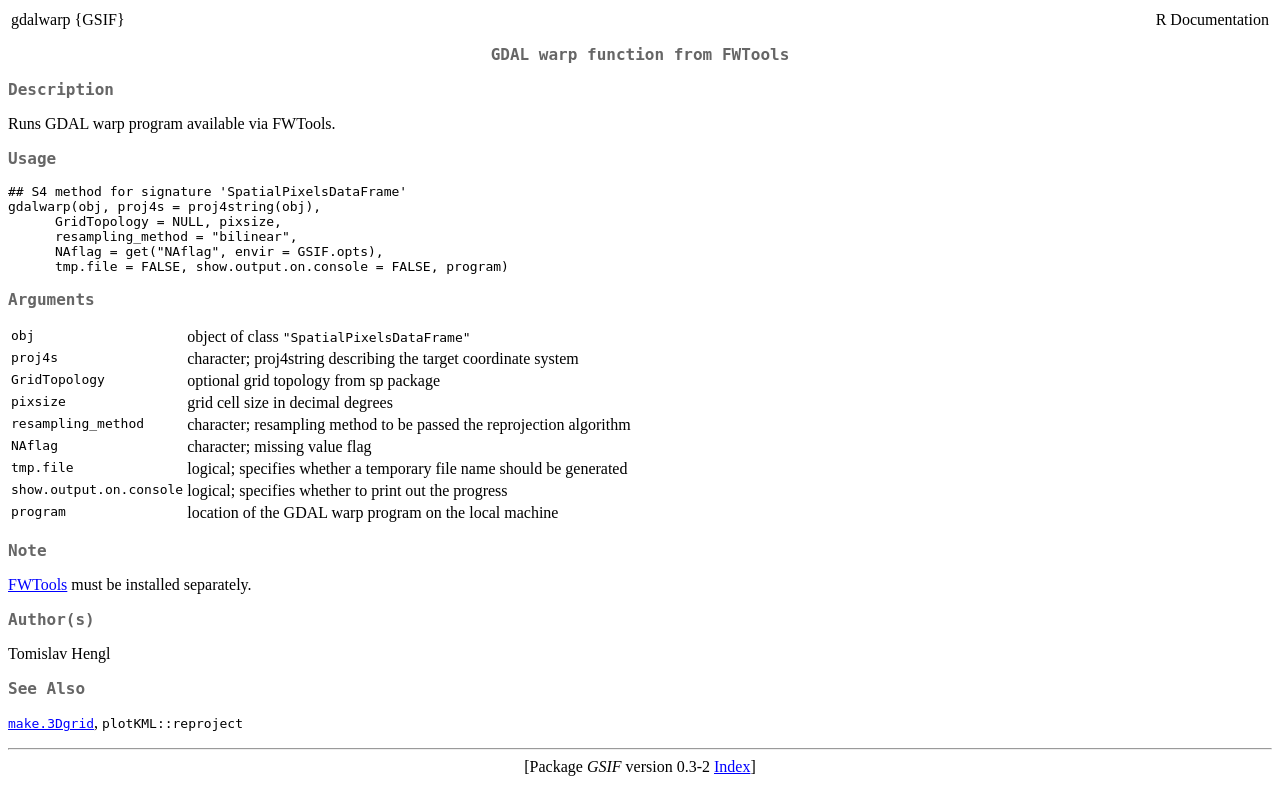
After one commit to r-forge/gsif, a PHP site: page /gdalwarp.html in a window 1280 px wide. The commit adds this page. Run offline with PHP 8.4, Linux system fonts and the light colour scheme.

Commit message:
added gdalwarp.html
git-svn-id: svn://svn.r-forge.r-project.org/svnroot/gsif@82 edb9625f-4e0d-4859-8d74-9fd3b1da38cb

```diff
--- /dev/null
+++ b/www/gdalwarp.html
@@ -0,0 +1,86 @@
+<!DOCTYPE html PUBLIC "-//W3C//DTD HTML 4.01 Transitional//EN">
+<html><head><title>R: GDAL warp function from FWTools</title>
+<meta http-equiv="Content-Type" content="text/html; charset=utf-8">
+<link rel="stylesheet" type="text/css" href="R.css">
+</head><body>
+
+<table width="100%" summary="page for gdalwarp {GSIF}"><tr><td>gdalwarp {GSIF}</td><td align="right">R Documentation</td></tr></table>
+
+<h2>GDAL warp function from FWTools</h2>
+
+<h3>Description</h3>
+
+<p>Runs GDAL warp program available via FWTools.</p>
+
+
+<h3>Usage</h3>
+
+<pre>
+## S4 method for signature 'SpatialPixelsDataFrame'
+gdalwarp(obj, proj4s = proj4string(obj),
+      GridTopology = NULL, pixsize,
+      resampling_method = "bilinear",
+      NAflag = get("NAflag", envir = GSIF.opts),
+      tmp.file = FALSE, show.output.on.console = FALSE, program)
+</pre>
+
+
+<h3>Arguments</h3>
+
+<table summary="R argblock">
+<tr valign="top"><td><code>obj</code></td>
+<td>
+<p>object of class <code>"SpatialPixelsDataFrame"</code></p>
+</td></tr>
+<tr valign="top"><td><code>proj4s</code></td>
+<td>
+<p>character; proj4string describing the target coordinate system</p>
+</td></tr>
+<tr valign="top"><td><code>GridTopology</code></td>
+<td>
+<p>optional grid topology from sp package</p>
+</td></tr>
+<tr valign="top"><td><code>pixsize</code></td>
+<td>
+<p>grid cell size in decimal degrees</p>
+</td></tr>
+<tr valign="top"><td><code>resampling_method</code></td>
+<td>
+<p>character; resampling method to be passed the reprojection algorithm</p>
+</td></tr>
+<tr valign="top"><td><code>NAflag</code></td>
+<td>
+<p>character; missing value flag</p>
+</td></tr>
+<tr valign="top"><td><code>tmp.file</code></td>
+<td>
+<p>logical; specifies whether a temporary file name should be generated</p>
+</td></tr>
+<tr valign="top"><td><code>show.output.on.console</code></td>
+<td>
+<p>logical; specifies whether to print out the progress</p>
+</td></tr>
+<tr valign="top"><td><code>program</code></td>
+<td>
+<p>location of the GDAL warp program on the local machine</p>
+</td></tr>
+</table>
+
+
+<h3>Note</h3>
+
+<p><a href="http://fwtools.maptools.org/">FWTools</a> must be installed separately.
+</p>
+
+
+<h3>Author(s)</h3>
+
+<p> Tomislav Hengl </p>
+
+
+<h3>See Also</h3>
+
+ <p><code><a href="make.3Dgrid.html">make.3Dgrid</a></code>, <code>plotKML::reproject</code> </p>
+
+<hr><div align="center">[Package <em>GSIF</em> version 0.3-2 <a href="00Index.html">Index</a>]</div>
+</body></html>
--- a/www/index.php
+++ b/www/index.php
@@ -75,7 +75,7 @@ echo $contents; } ?>
 &gt; system(&quot;R CMD INSTALL GSIF_0.3-2.tar.gz&quot;) </pre>
 <p>GSIF package extensively uses a number of external software, hence it is highly recommended that, prior to starting GSIF, you first download and install:</p>
 <ol>
-  <li><a href="http://fwtools.maptools.org" target="_blank">FWTools</a> (<em>required</em>) &#8212; this software is called by several functions (e.g. <a href="make.3Dgrid-method.html">make.3Dgrid</a>);</li>
+  <li><a href="http://fwtools.maptools.org" target="_blank">FWTools</a> (<em>required</em>) &#8212; this software is called by several functions (e.g. <a href="make.3Dgrid.html">make.3Dgrid</a>);</li>
   <li><a href="http://www.saga-gis.org" target="_blank">SAGA GIS</a> (<em>optional</em>) &#8212; this software is highly recommend but not required;</li>
   <li><a href="http://www.python.org/getit/" target="_blank">Python</a> (<em>optional</em>) &#8212; this allows processing of large data;</li>
 </ol>
```
